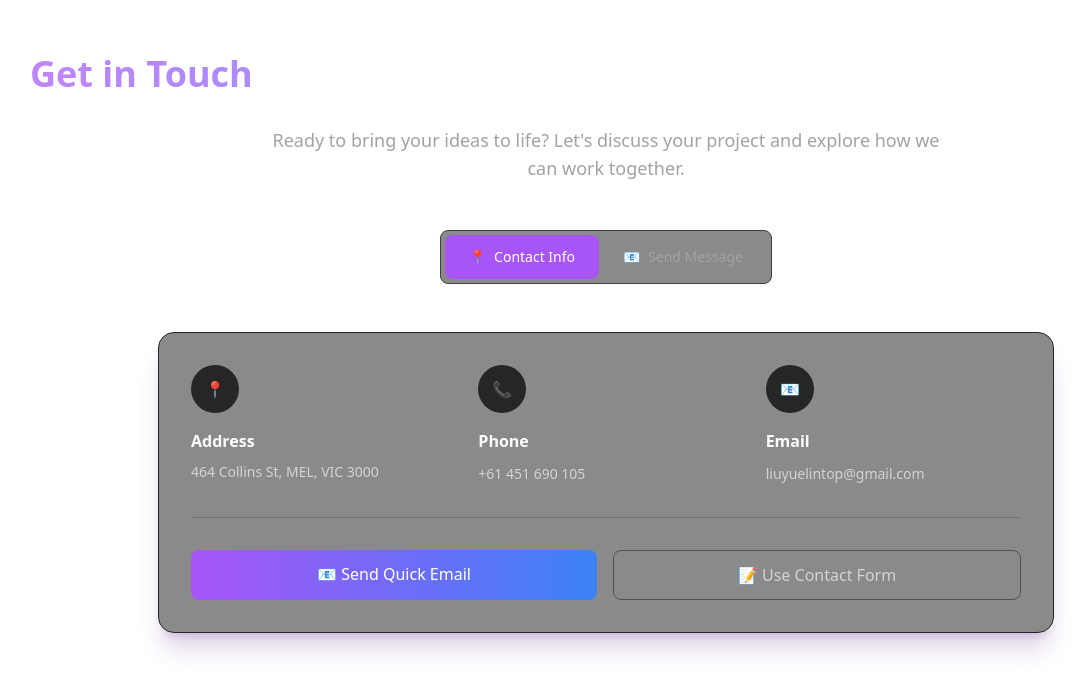
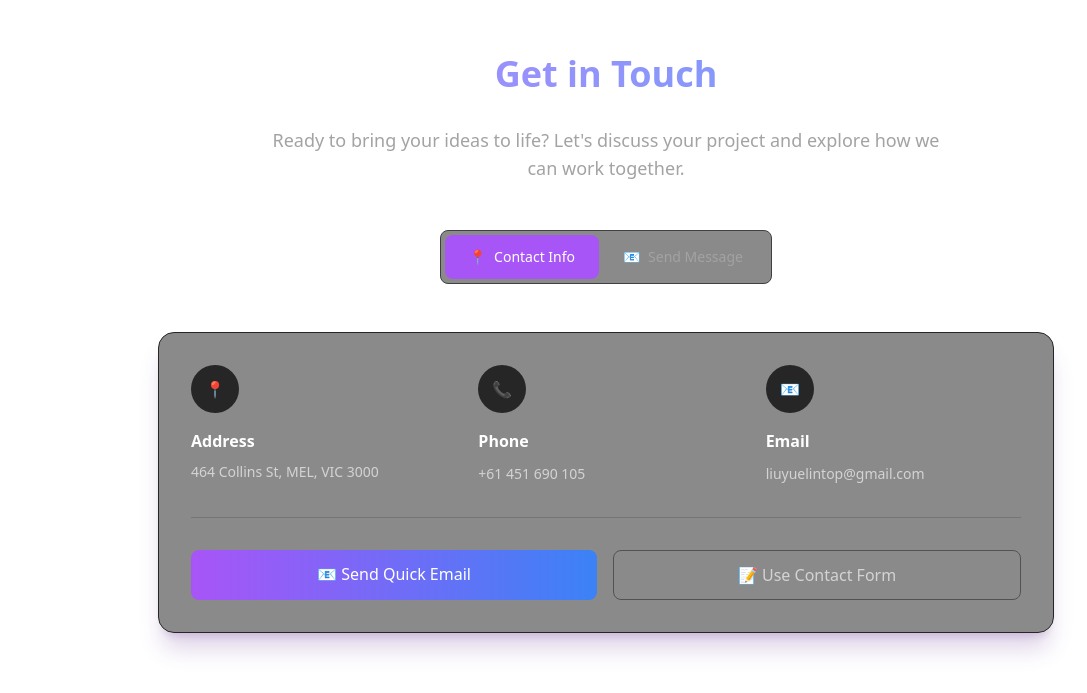
Before and after one commit to liuyuelintop/react-portfolio, a React (Vite) app: page / in a window 1280 px wide. Shown: the part 6774-7467 px from the top of the page, without its empty margins (34-1121 px from the left). Built offline with nearby package versions, Linux system fonts and the light colour scheme; no server answers.

Commit message:
Centralize Heading Text in Contact Section

```diff
--- a/src/components/sections/Contact/Contact.jsx
+++ b/src/components/sections/Contact/Contact.jsx
@@ -42,7 +42,7 @@ export default function Contact() {
                     variants={containerVariants}
                 >
                     {/* Header */}
-                    <motion.div variants={itemVariants}>
+                    <motion.div className="text-center" variants={itemVariants}>
                         <SectionHeading level="section">
                             Get in Touch
                         </SectionHeading>
```
